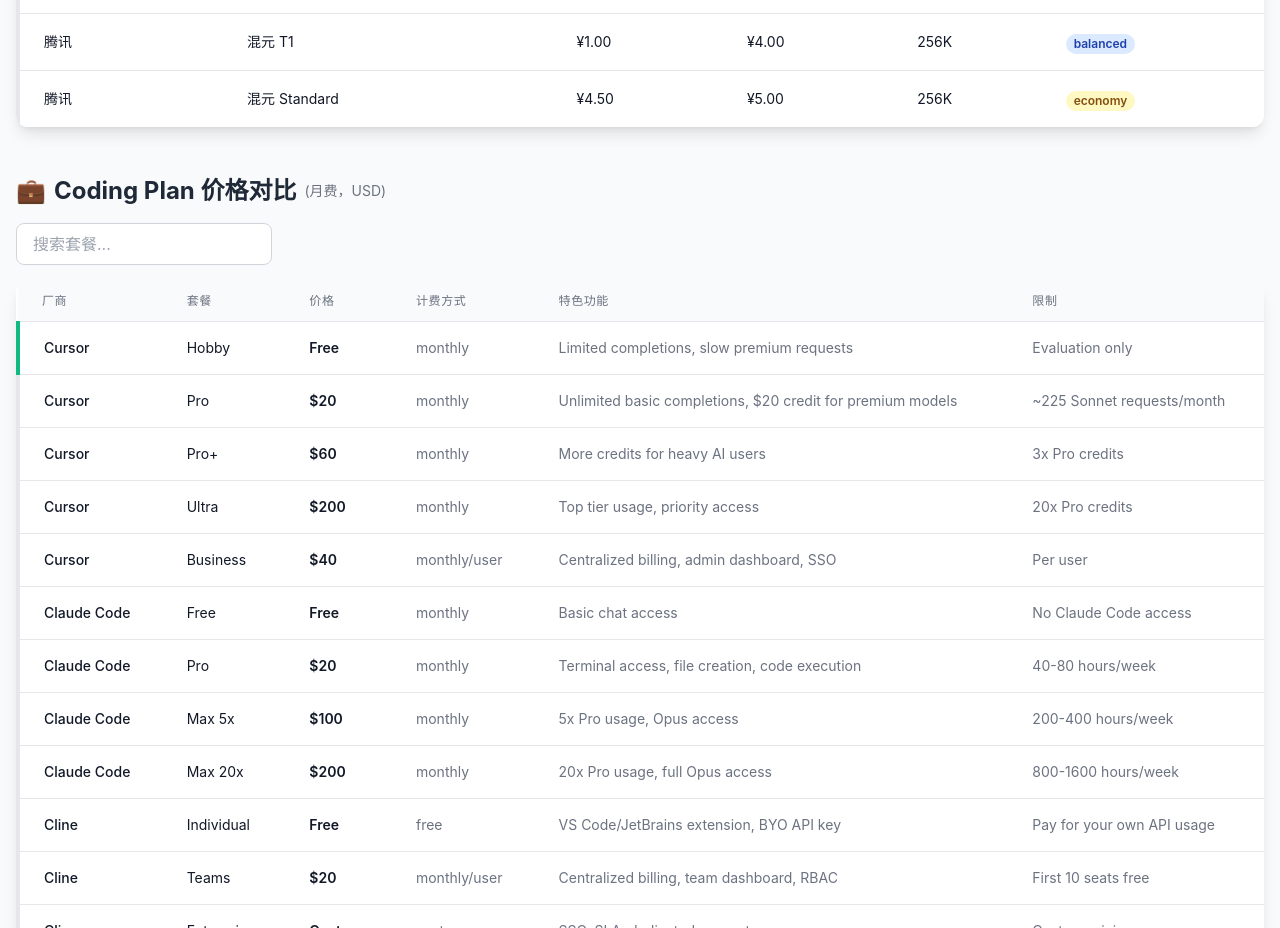
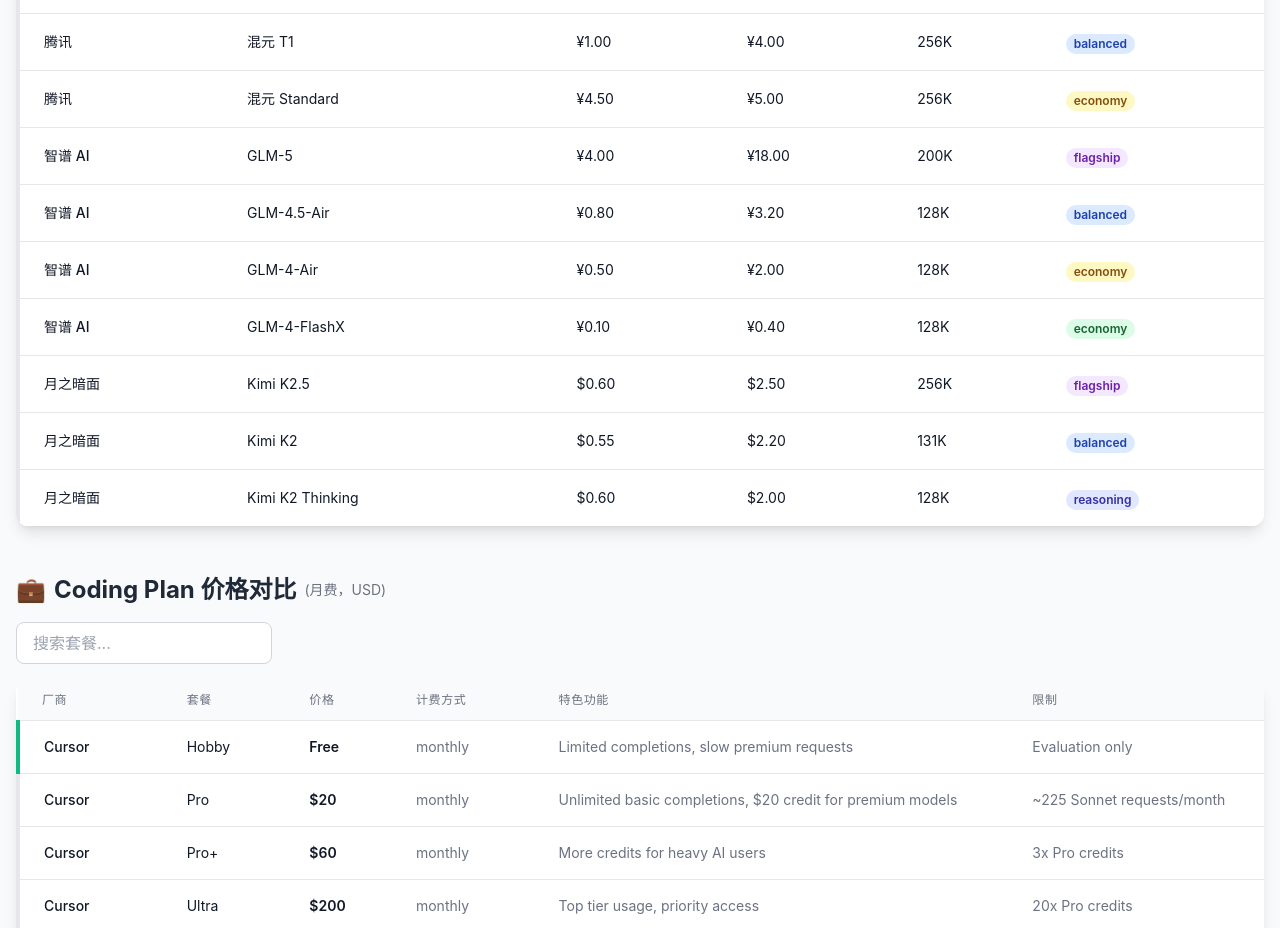
Before and after one commit to aiModelCompare/aiModelCompare, a website: page src/index.html in a window 1280 px wide. Shown: the part 1608-2536 px from the top of the page. Drawn offline with nearby package versions, Linux system fonts and the light colour scheme.

Commit message:
feat: add Zhipu AI (GLM) and Kimi models

```diff
--- a/src/index.html
+++ b/src/index.html
@@ -15,6 +15,8 @@
         .provider-baidu { border-left: 4px solid #2932e1; }
         .provider-iflytek { border-left: 4px solid #00965e; }
         .provider-tencent { border-left: 4px solid #00a4ff; }
+        .provider-zhipu { border-left: 4px solid #3b5998; }
+        .provider-kimi { border-left: 4px solid #ff4d4f; }
         .provider-cursor { border-left: 4px solid #10b981; }
         .provider-claude-code { border-left: 4px solid #d97706; }
         .provider-cline { border-left: 4px solid #8b5cf6; }
@@ -258,6 +260,64 @@
                             <td class="px-6 py-4 whitespace-nowrap text-sm text-gray-900">256K</td>
                             <td class="px-6 py-4 whitespace-nowrap"><span class="px-2 inline-flex text-xs leading-5 font-semibold rounded-full bg-yellow-100 text-yellow-800">economy</span></td>
                         </tr>
+                        <!-- 智谱 AI -->
+                        <tr class="hover:bg-gray-50 provider-zhipu">
+                            <td class="px-6 py-4 whitespace-nowrap text-sm font-medium text-gray-900">智谱 AI</td>
+                            <td class="px-6 py-4 whitespace-nowrap text-sm text-gray-900">GLM-5</td>
+                            <td class="px-6 py-4 whitespace-nowrap text-sm text-gray-900">¥4.00</td>
+                            <td class="px-6 py-4 whitespace-nowrap text-sm text-gray-900">¥18.00</td>
+                            <td class="px-6 py-4 whitespace-nowrap text-sm text-gray-900">200K</td>
+                            <td class="px-6 py-4 whitespace-nowrap"><span class="px-2 inline-flex text-xs leading-5 font-semibold rounded-full bg-purple-100 text-purple-800">flagship</span></td>
+                        </tr>
+                        <tr class="hover:bg-gray-50 provider-zhipu">
+                            <td class="px-6 py-4 whitespace-nowrap text-sm font-medium text-gray-900">智谱 AI</td>
+                            <td class="px-6 py-4 whitespace-nowrap text-sm text-gray-900">GLM-4.5-Air</td>
+                            <td class="px-6 py-4 whitespace-nowrap text-sm text-gray-900">¥0.80</td>
+                            <td class="px-6 py-4 whitespace-nowrap text-sm text-gray-900">¥3.20</td>
+                            <td class="px-6 py-4 whitespace-nowrap text-sm text-gray-900">128K</td>
+                            <td class="px-6 py-4 whitespace-nowrap"><span class="px-2 inline-flex text-xs leading-5 font-semibold rounded-full bg-blue-100 text-blue-800">balanced</span></td>
+                        </tr>
+                        <tr class="hover:bg-gray-50 provider-zhipu">
+                            <td class="px-6 py-4 whitespace-nowrap text-sm font-medium text-gray-900">智谱 AI</td>
+                            <td class="px-6 py-4 whitespace-nowrap text-sm text-gray-900">GLM-4-Air</td>
+                            <td class="px-6 py-4 whitespace-nowrap text-sm text-gray-900">¥0.50</td>
+                            <td class="px-6 py-4 whitespace-nowrap text-sm text-gray-900">¥2.00</td>
+                            <td class="px-6 py-4 whitespace-nowrap text-sm text-gray-900">128K</td>
+                            <td class="px-6 py-4 whitespace-nowrap"><span class="px-2 inline-flex text-xs leading-5 font-semibold rounded-full bg-yellow-100 text-yellow-800">economy</span></td>
+                        </tr>
+                        <tr class="hover:bg-gray-50 provider-zhipu">
+                            <td class="px-6 py-4 whitespace-nowrap text-sm font-medium text-gray-900">智谱 AI</td>
+                            <td class="px-6 py-4 whitespace-nowrap text-sm text-gray-900">GLM-4-FlashX</td>
+                            <td class="px-6 py-4 whitespace-nowrap text-sm text-gray-900">¥0.10</td>
+                            <td class="px-6 py-4 whitespace-nowrap text-sm text-gray-900">¥0.40</td>
+                            <td class="px-6 py-4 whitespace-nowrap text-sm text-gray-900">128K</td>
+                            <td class="px-6 py-4 whitespace-nowrap"><span class="px-2 inline-flex text-xs leading-5 font-semibold rounded-full bg-green-100 text-green-800">economy</span></td>
+                        </tr>
+                        <!-- Kimi 月之暗面 -->
+                        <tr class="hover:bg-gray-50 provider-kimi">
+                            <td class="px-6 py-4 whitespace-nowrap text-sm font-medium text-gray-900">月之暗面</td>
+                            <td class="px-6 py-4 whitespace-nowrap text-sm text-gray-900">Kimi K2.5</td>
+                            <td class="px-6 py-4 whitespace-nowrap text-sm text-gray-900">$0.60</td>
+                            <td class="px-6 py-4 whitespace-nowrap text-sm text-gray-900">$2.50</td>
+                            <td class="px-6 py-4 whitespace-nowrap text-sm text-gray-900">256K</td>
+                            <td class="px-6 py-4 whitespace-nowrap"><span class="px-2 inline-flex text-xs leading-5 font-semibold rounded-full bg-purple-100 text-purple-800">flagship</span></td>
+                        </tr>
+                        <tr class="hover:bg-gray-50 provider-kimi">
+                            <td class="px-6 py-4 whitespace-nowrap text-sm font-medium text-gray-900">月之暗面</td>
+                            <td class="px-6 py-4 whitespace-nowrap text-sm text-gray-900">Kimi K2</td>
+                            <td class="px-6 py-4 whitespace-nowrap text-sm text-gray-900">$0.55</td>
+                            <td class="px-6 py-4 whitespace-nowrap text-sm text-gray-900">$2.20</td>
+                            <td class="px-6 py-4 whitespace-nowrap text-sm text-gray-900">131K</td>
+                            <td class="px-6 py-4 whitespace-nowrap"><span class="px-2 inline-flex text-xs leading-5 font-semibold rounded-full bg-blue-100 text-blue-800">balanced</span></td>
+                        </tr>
+                        <tr class="hover:bg-gray-50 provider-kimi">
+                            <td class="px-6 py-4 whitespace-nowrap text-sm font-medium text-gray-900">月之暗面</td>
+                            <td class="px-6 py-4 whitespace-nowrap text-sm text-gray-900">Kimi K2 Thinking</td>
+                            <td class="px-6 py-4 whitespace-nowrap text-sm text-gray-900">$0.60</td>
+                            <td class="px-6 py-4 whitespace-nowrap text-sm text-gray-900">$2.00</td>
+                            <td class="px-6 py-4 whitespace-nowrap text-sm text-gray-900">128K</td>
+                            <td class="px-6 py-4 whitespace-nowrap"><span class="px-2 inline-flex text-xs leading-5 font-semibold rounded-full bg-indigo-100 text-indigo-800">reasoning</span></td>
+                        </tr>
                     </tbody>
                 </table>
             </div>
```
